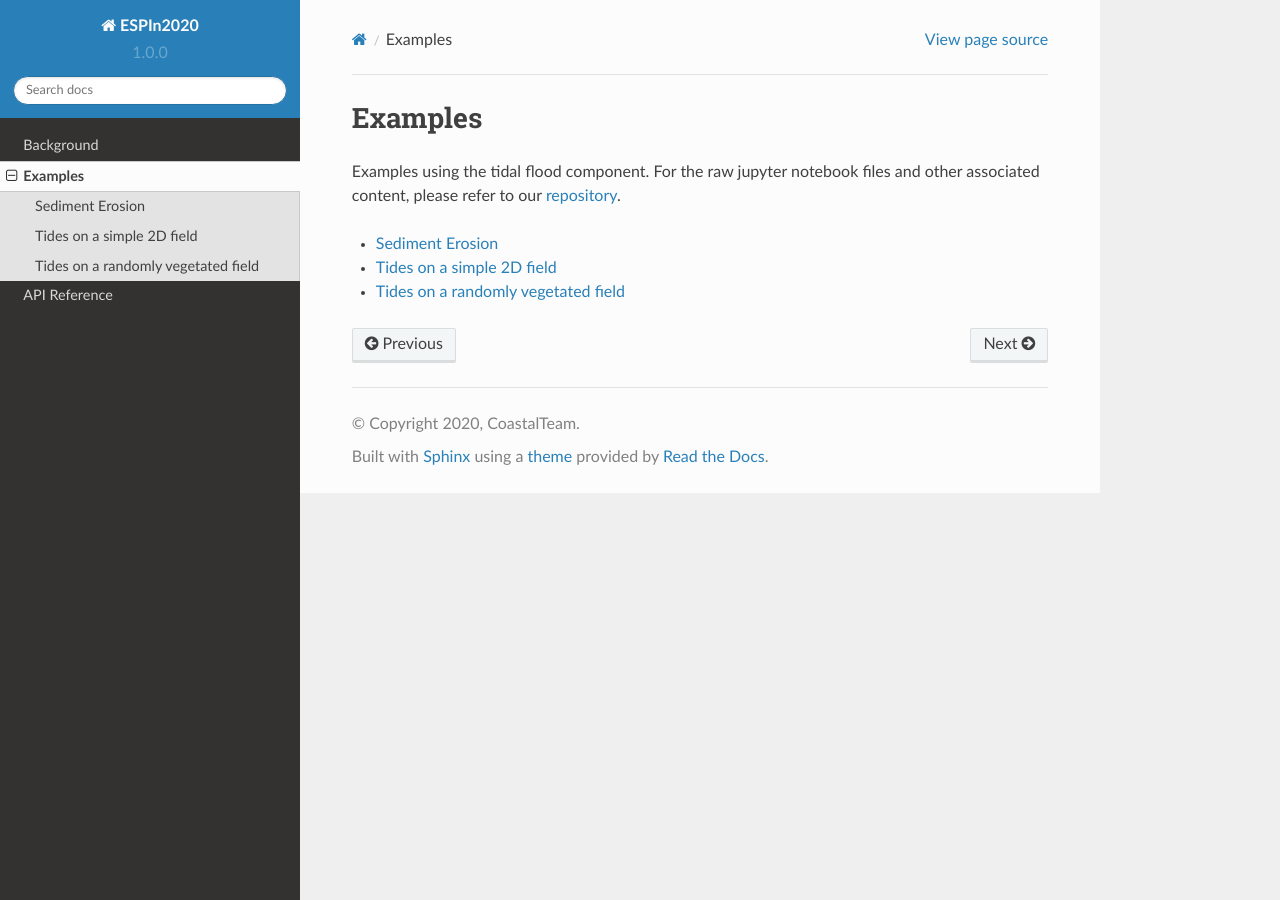
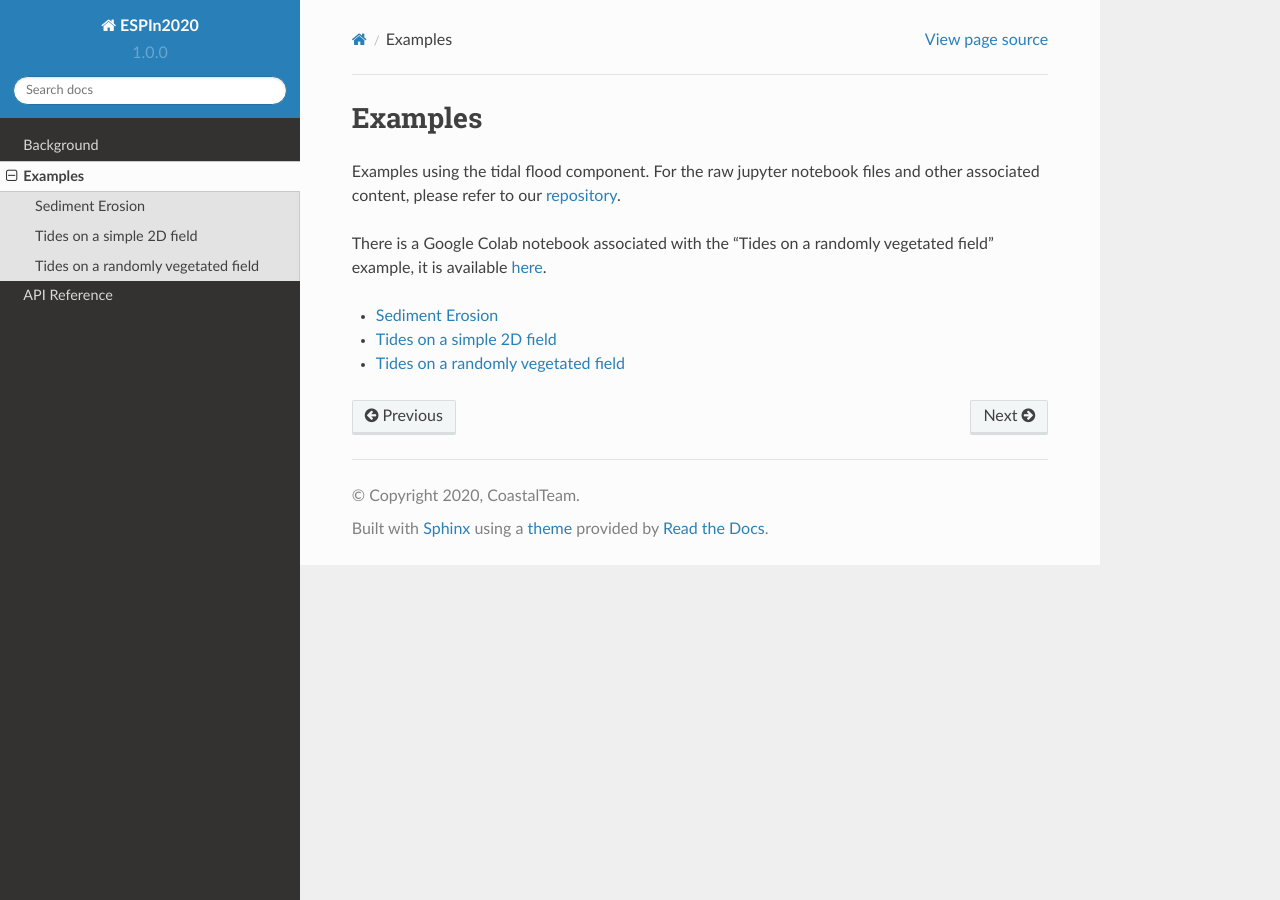
Before and after one commit to rmallen86/CoastalTeam, a Sphinx documentation site: the page built from docs/source/examples/index.rst, in a window 1280 px wide. Built offline with Sphinx 7.4.7 and the Read the Docs theme 2.0.0, drawn with Linux system fonts in a browser that asks for light colours.

Commit message:
add link to colab

```diff
--- a/docs/source/examples/index.rst
+++ b/docs/source/examples/index.rst
@@ -6,6 +6,9 @@ Examples
 
 Examples using the tidal flood component. For the raw jupyter notebook files and other associated content, please refer to our `repository <https://github.com/espin-2020/CoastalTeam>`_.
 
+There is a Google Colab notebook associated with the "Tides on a randomly vegetated field" example, it is available `here <https://colab.research.google.com/drive/1x0ZiS6B5CVhyi5UPfKK0ooIkC5rV5Iod?usp=sharing>`_.
+
+
 .. toctree::
    :maxdepth: 1
 
```
